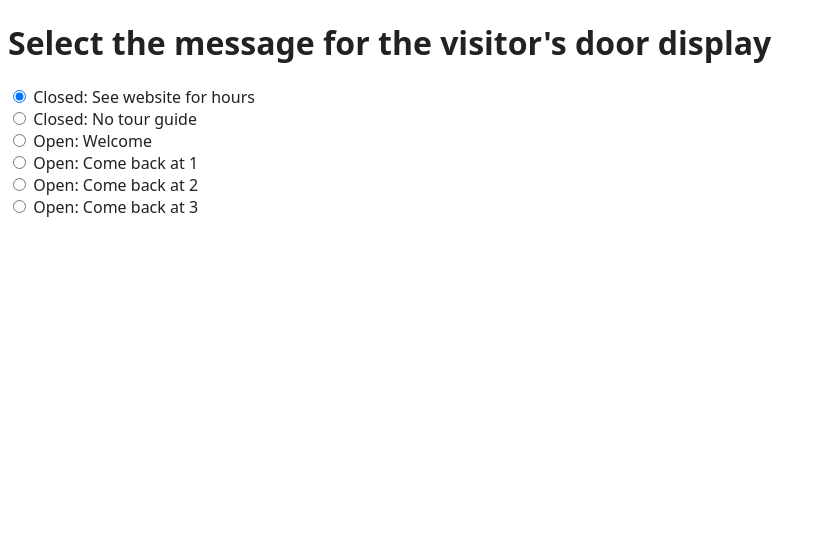
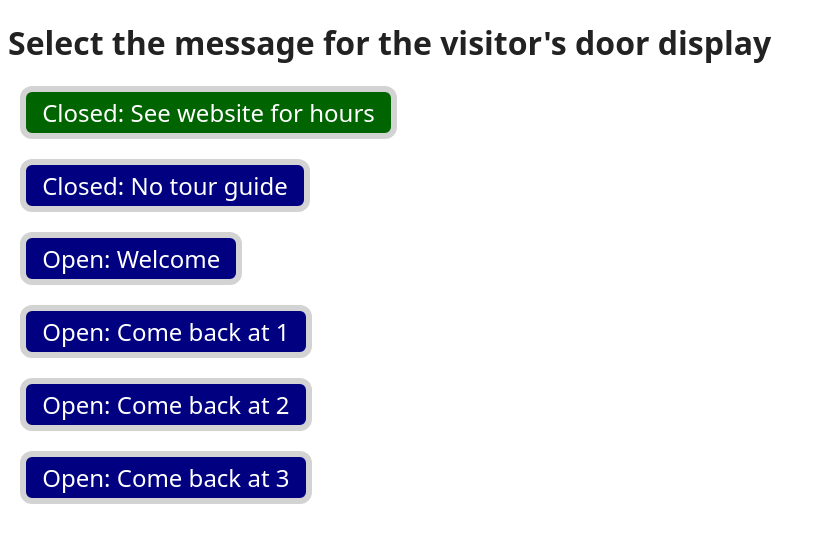
Before and after one commit to manningt/epd10, a Flask app: page / in a window 1280 px wide. Shown: the top 543 px of the page, without its empty margins (0-825 px from the left). Run offline with Flask 3, Linux system fonts and the light colour scheme; some libraries are stand-ins or nearby versions.

Commit message:
change from button to label, remove radio buttons

```diff
--- a/static/css/simple.css
+++ b/static/css/simple.css
@@ -18,8 +18,8 @@ a {
   }
 }
 
-button {
-  background-color: Blue;
+label {
+  background-color: navy;
   border: 6px solid lightgray;
   border-radius: 12px;
   color: white;
@@ -27,9 +27,17 @@ button {
   text-align: center;
   text-decoration: none;
   display: inline-block;
-  font-size: 32px;
+  font-size: 24px;
   margin: 0px 0px 20px 0px;
 }
-button:hover {
-  background-color: darkblue;
+
+input[type="radio"]:checked + label {
+  background-color: darkgreen;
 }
+
+input[type="radio"] {
+  appearance: none;
+  -webkit-appearance: none;
+  -moz-appearance: none;
+  outline: none;
+}
```
